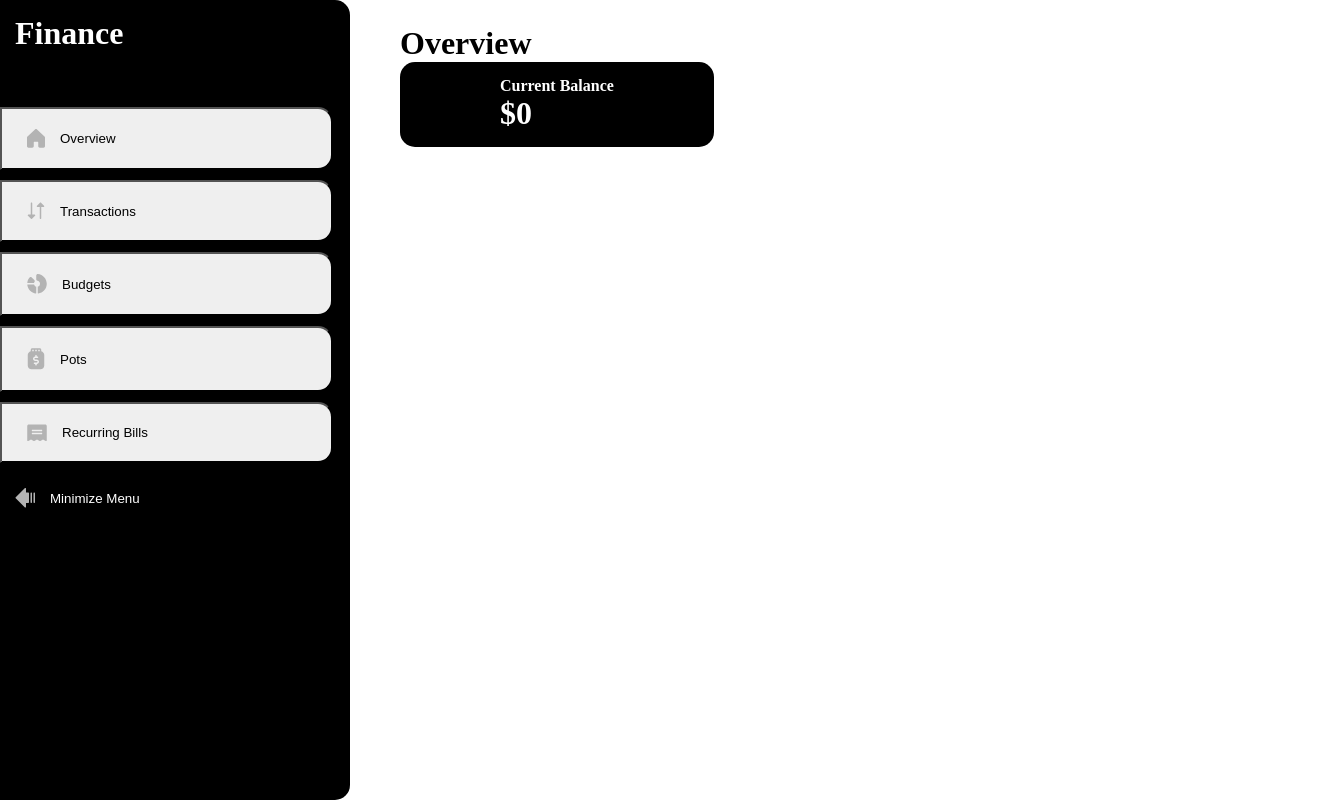
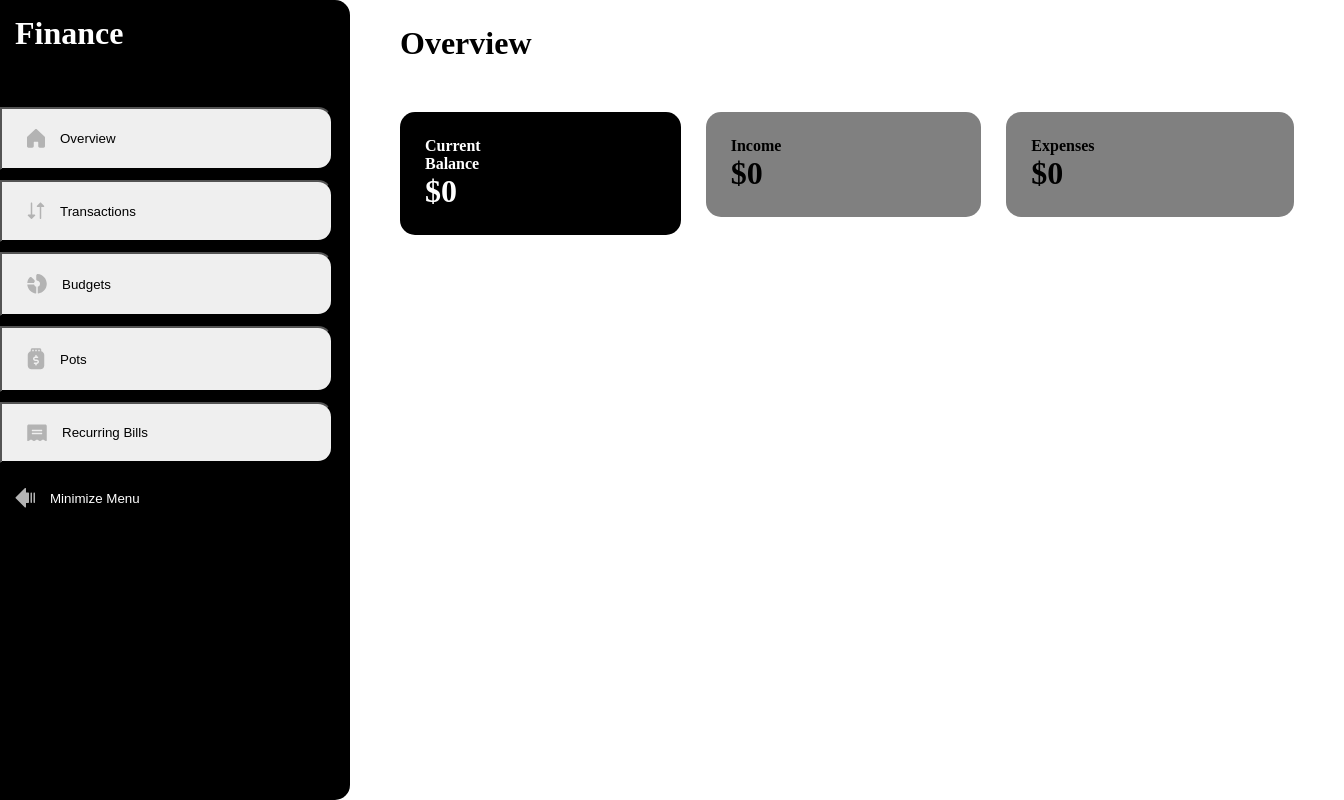
Before and after one commit to JesusVS760/personal-finance-app, a React (Vite) app: page / in a window 1280 px wide. Shown: the whole page, 1344 px wide, since content can reach past the window. Built offline with nearby package versions, Linux system fonts and the light colour scheme.

Commit message:
Overview Setup

```diff
--- a/personal-finance-app/components/CurrBalance.css
+++ b/personal-finance-app/components/CurrBalance.css
@@ -1,9 +1,7 @@
 .curr-balance-container {
   background: black;
   color: white;
-  padding: 15px 100px;
+  padding: 25px 200px 25px 25px;
   border-radius: 15px;
-  align-items: start;
+  text-align: start;
 }
-.curr-balance-content {
-}
--- a/personal-finance-app/components/CurrBalance.jsx
+++ b/personal-finance-app/components/CurrBalance.jsx
@@ -1,14 +1,14 @@
 import React, { useState } from "react";
 import "./CurrBalance.css";
-export const CurrBalance = () => {
+
+const CurrBalance = () => {
   const [balance, setBalance] = useState(0);
 
   return (
     <div className="curr-balance-container">
-      <div className="curr-balance-content">
-        <h4>Current Balance</h4>
-        <h1>${balance}</h1>
-      </div>
+      <h4>Current Balance</h4>
+      <h1>${balance}</h1>
     </div>
   );
 };
+export default CurrBalance;
--- a/personal-finance-app/components/Expenses.css
+++ b/personal-finance-app/components/Expenses.css
@@ -0,0 +1,5 @@
+.expenses-container {
+  background: gray;
+  padding: 25px 200px 25px 25px;
+  border-radius: 15px;
+}
--- a/personal-finance-app/components/Expenses.jsx
+++ b/personal-finance-app/components/Expenses.jsx
@@ -0,0 +1,14 @@
+import React, { useState } from "react";
+import "./Expenses.css";
+
+const Expenses = () => {
+  const [expense, setExpense] = useState(0);
+  return (
+    <div className="expenses-container">
+      <h4>Expenses</h4>
+      <h1>${expense}</h1>
+    </div>
+  );
+};
+
+export default Expenses;
--- a/personal-finance-app/components/Income.css
+++ b/personal-finance-app/components/Income.css
@@ -0,0 +1,5 @@
+.income-container {
+  background: gray;
+  padding: 25px 200px 25px 25px;
+  border-radius: 15px;
+}
--- a/personal-finance-app/components/Income.jsx
+++ b/personal-finance-app/components/Income.jsx
@@ -1,7 +1,14 @@
-import React from "react";
+import React, { useState } from "react";
+import "./Income.css";
+const Income = () => {
+  const [income, setIncome] = useState(0);
 
-const Income = () => {
-  return <div className="income-container"></div>;
+  return (
+    <div className="income-container">
+      <h4>Income</h4>
+      <h1>${income}</h1>
+    </div>
+  );
 };
 
 export default Income;
--- a/personal-finance-app/components/Overview.css
+++ b/personal-finance-app/components/Overview.css
@@ -0,0 +1,11 @@
+.overview-content {
+  display: flex;
+}
+.overview-heading {
+  margin-bottom: 50px;
+}
+.overview-valuation {
+  display: flex;
+  flex-direction: row;
+  gap: 25px;
+}
--- a/personal-finance-app/components/Overview.jsx
+++ b/personal-finance-app/components/Overview.jsx
@@ -1,5 +1,8 @@
 import React from "react";
-import { CurrBalance } from "./CurrBalance";
+import "./Overview.css";
+import CurrBalance from "./CurrBalance";
+import Income from "./Income";
+import Expenses from "./Expenses";
 
 const Overview = () => {
   return (
@@ -12,6 +15,12 @@ const Overview = () => {
           <div className="overview-current-balances">
             <CurrBalance />
           </div>
+          <div className="overview-income">
+            <Income />
+          </div>
+          <div className="overview-expenses">
+            <Expenses />
+          </div>
         </div>
       </div>
     </div>
```
